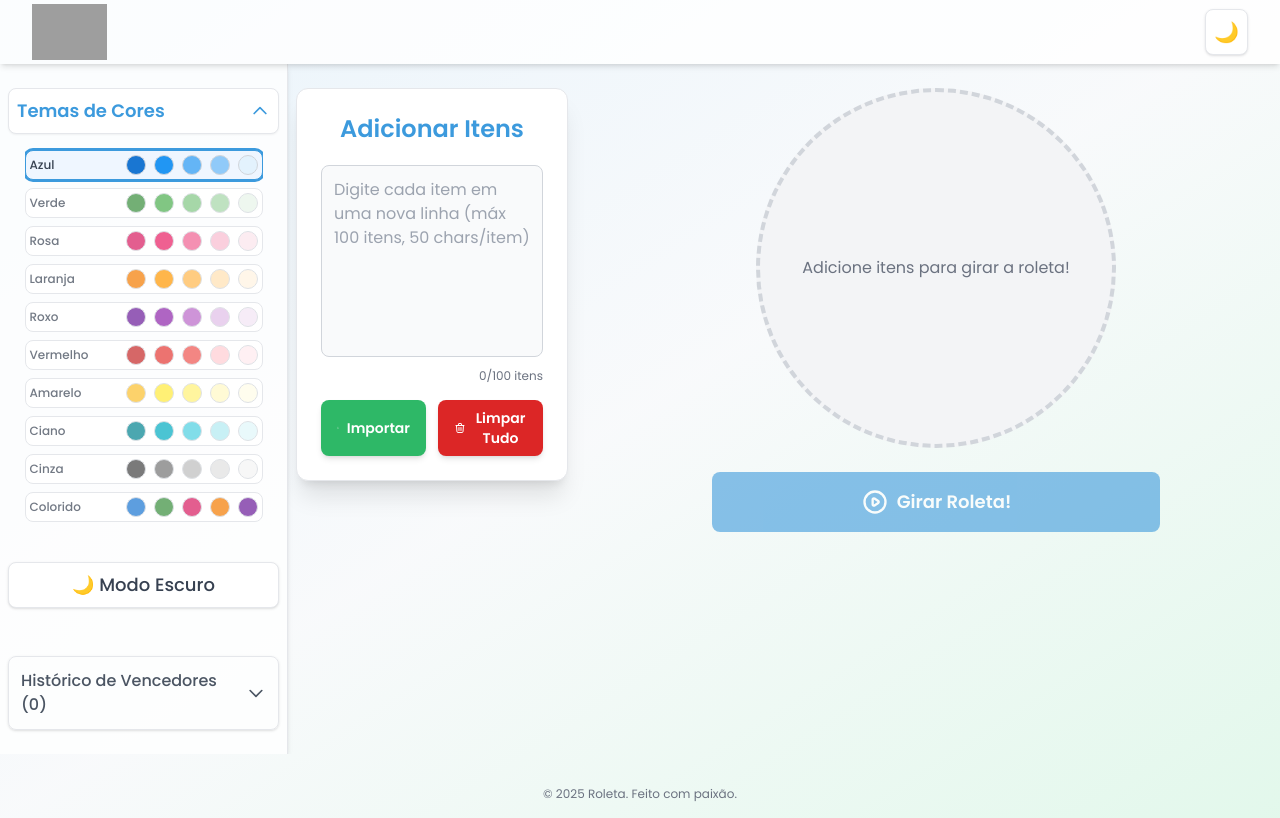
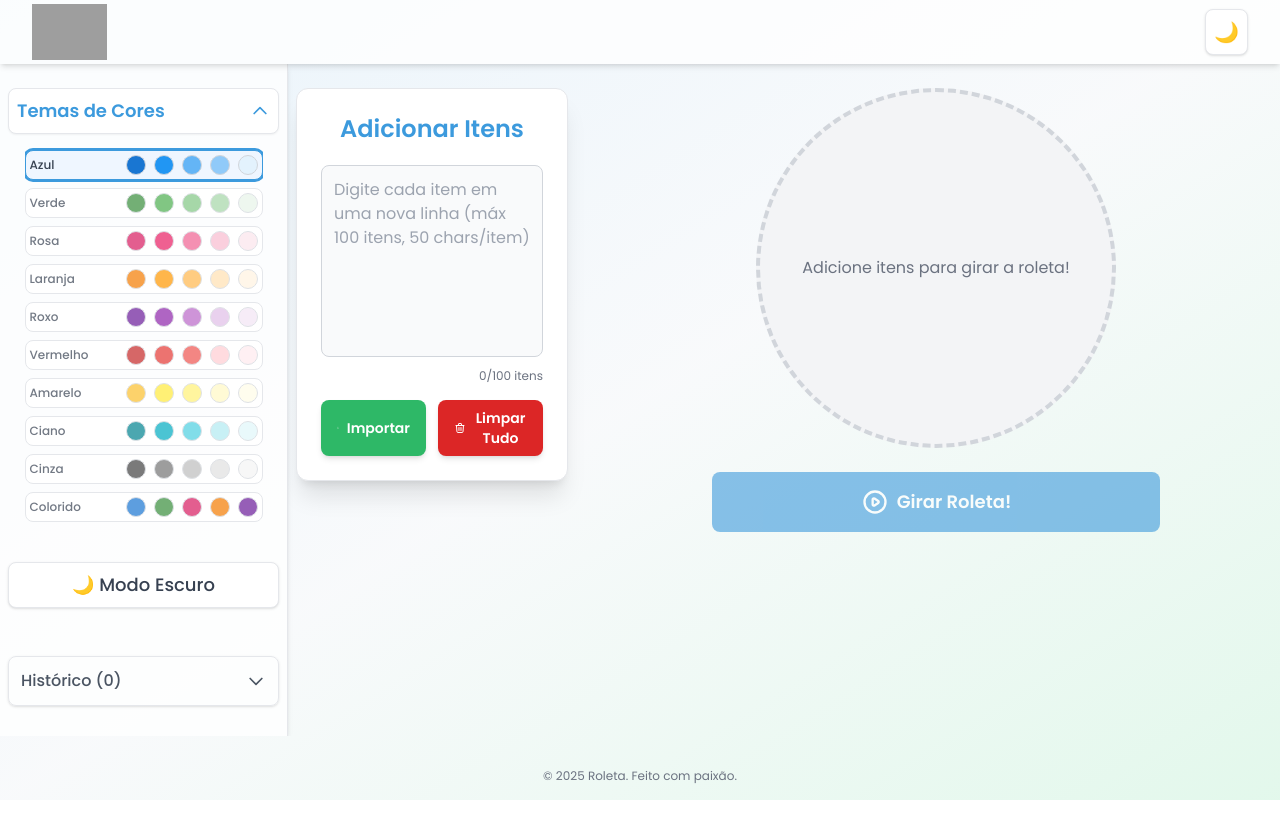
Before and after one commit to brunorizzoc/biam, a React (Vite) app: page / in a window 1280 px wide. Built offline with nearby package versions, Linux system fonts and the light colour scheme; grey boxes are pictures that could not be loaded.

Commit message:
Add files via upload

```diff
--- a/components/HistoryDisplay.tsx
+++ b/components/HistoryDisplay.tsx
@@ -45,7 +45,7 @@ const HistoryDisplay: React.FC<HistoryDisplayProps> = ({ history, clearHistory }
           className="w-full p-3 text-left flex justify-between items-center text-md font-medium text-gray-600 dark:text-gray-400 hover:bg-gray-50 dark:hover:bg-dark-background/80 rounded-lg shadow border border-gray-200 dark:border-gray-700/50"
           aria-expanded={isOpen}
         >
-          Histórico de Vencedores (0)
+          Histórico (0)
           {isOpen ? <IconChevronUp className="w-5 h-5" /> : <IconChevronDown className="w-5 h-5" />}
         </button>
         {isOpen && (
@@ -65,7 +65,7 @@ const HistoryDisplay: React.FC<HistoryDisplayProps> = ({ history, clearHistory }
         aria-expanded={isOpen}
         aria-controls="history-content"
       >
-        Histórico de Vencedores ({history.length})
+        Histórico ({history.length})
         {isOpen ? <IconChevronUp className="w-5 h-5" /> : <IconChevronDown className="w-5 h-5" />}
       </button>
       {isOpen && (
```
